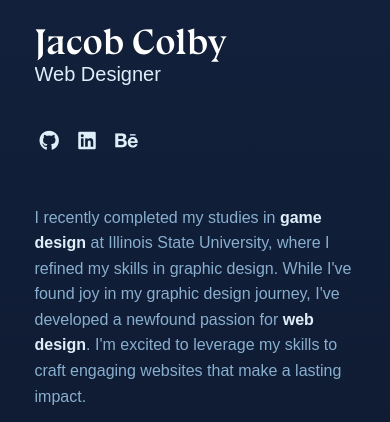
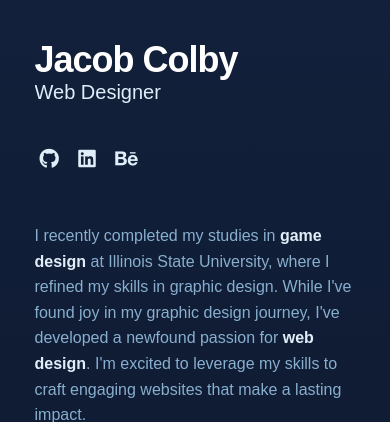
Before and after one commit to jacobdcolby/portfolio, a PHP site: page /index.html in a window 390 px wide. Shown: the top 422 px of the page. Run offline with PHP 8.4, Linux system fonts and the light colour scheme; some libraries are stand-ins or nearby versions; some web fonts are replaced.

Commit message:
Mobile margin and background fixes.

```diff
--- a/assets/css/style.css
+++ b/assets/css/style.css
@@ -52,7 +52,7 @@ body::-webkit-scrollbar {
 }
 .top {
 	display: flex;
-	width: 30%;
+	width: 40%;
 	height: 86vh;
 	overflow-x: hidden;
 	position: fixed;
@@ -125,8 +125,9 @@ body::-webkit-scrollbar {
 }
 /* Type Settings */
 h1 {
-	font-family: bluu;
 	font-size: 50px;
+	font-weight: 550;
+	letter-spacing: -1px;
 }
 h2 {
 	font-size: 20px;
@@ -292,7 +293,6 @@ form {
 	margin: 20px 0;
 	padding: 0;
 	width: 100%;
-	max-width: 500px;
 }
 input[type="text"],input[type="email"],textarea {
 	background-color: var(--element-bg);
@@ -357,6 +357,7 @@ input[type="text"]::placeholder,input[type="email"]::placeholder,textarea::place
 		width: 100%;
 		height: auto;
 		padding: 0 15px;
+		margin: 10% 10% 5% 10%;
 	}
 	#left-side {
 		flex: 0%;
@@ -386,7 +387,7 @@ input[type="text"]::placeholder,input[type="email"]::placeholder,textarea::place
 		padding: 10px;
 	}
 	.top {
-		margin: 5%;
+		margin: 10% 5% 5% 5%;
 	}
 	.bottom {
 		padding: 5% 5% 0 5%;
--- a/index.html
+++ b/index.html
@@ -4,6 +4,7 @@
     <meta charset="UTF-8">
     <meta http-equiv="X-UA-Compatible" content="IE=edge">
     <meta name="viewport" content="width=device-width, initial-scale=1.0">
+    <meta name="theme-color" content="#12203b">
     <title>Jacob Colby</title>
     <link rel="stylesheet" href="assets/css/style.css">
     <script src="https://kit.fontawesome.com/4d70725f49.js" crossorigin="anonymous"></script>
```
